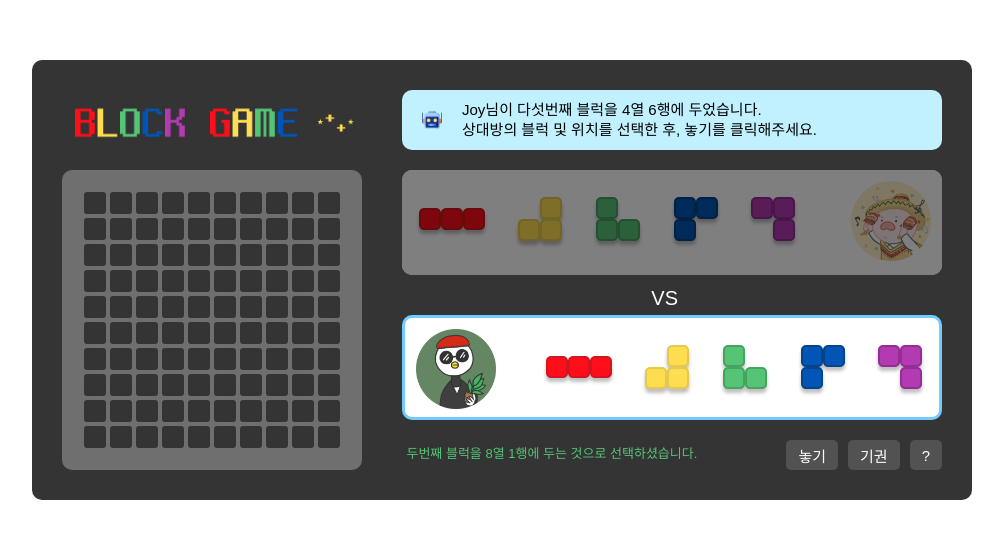
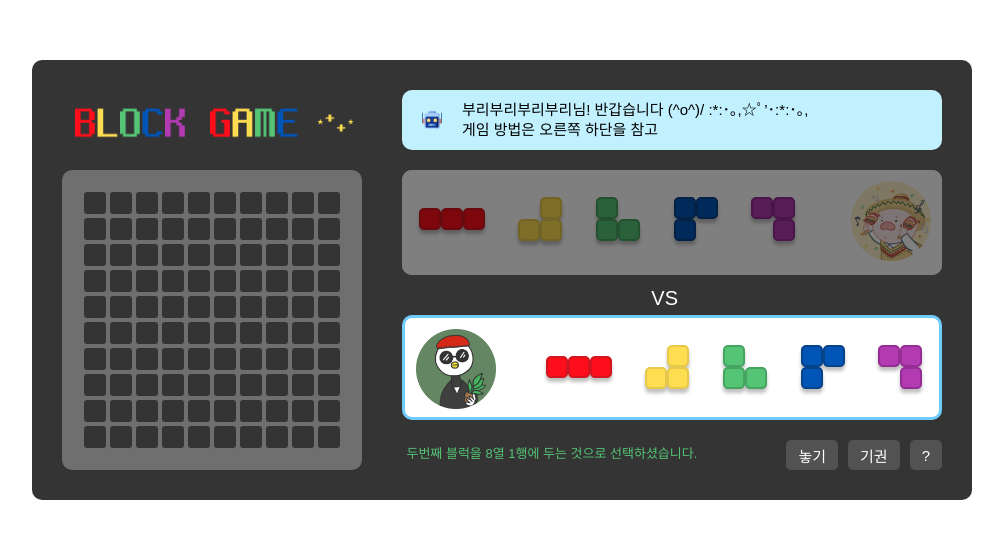
Before and after one commit to Joyhyonie/Payday_React_Block-Game, a React app: page /main in a window 1280 px wide. Shown: the part 120-658 px from the top of the page, without its empty margins (138-1141 px from the left). Built offline with nearby package versions, Linux system fonts and the light colour scheme; a web font is replaced by a local one.

Commit message:
✅ Test: Header의 typing text 동작 테스트

```diff
--- a/src/components/common/Header.js
+++ b/src/components/common/Header.js
@@ -1,20 +1,49 @@
-import React from "react";
+import React, { useEffect, useState } from "react";
 import miniLogo from "../../../public/images/mini-logo.png";
 import robot from "../../../public/images/robot.png";
 import MainCSS from "../../css/main.module.css";
 import TypingText from "./TypingText";
 function Header() {
+  /* Header 주요 역할 = 알맞은 infomation(text) 노출 */
+  let nickname = "부리부리부리부리"; // [임시]
+  let test = 0; // [임시]
+  const [text, setText] = useState("");
+  const [textParagraph, setTextParagraph] = useState(1);
+
+  useEffect(() => {
+    if (test === 0) {
+      const timer = setTimeout(() => {
+        setText(
+          nickname +
+            "님! 반갑습니다 (^o^)/ :*:･｡,☆ﾟ’･:*:･｡, \n" +
+            "게임 방법은 오른쪽 하단을 참고해주세요! 그럼 게임 시작 ~!",
+        );
+        setTextParagraph(2);
+      }, 2500);
+    } else if (test === 1) {
+      setText(
+        nickname +
+          "님이 다섯번째 블럭을 4열 6행에 두었습니다.\n" +
+          "상대방의 블럭 및 위치를 선택한 후, 놓기를 클릭해주세요.",
+      );
+      setTextParagraph(2);
+    } else if (test === 2) {
+      setText(
+        nickname + "님이 놓을 블럭 및 위치를 선택한 후, 놓기를 클릭해주세요.",
+      );
+      setTextParagraph(1);
+    } else if (test === 3) {
+      setText(nickname + "님이 블럭 및 위치를 골똘히 고민 중입니다.....");
+      setTextParagraph(1);
+    }
+  }, [test]);
+
   return (
     <div className={MainCSS.header}>
       <img src={miniLogo} className={MainCSS.miniLogo} alt="mini-logo" />
       <div className={MainCSS.desBox}>
         <img src={robot} className={MainCSS.robot} alt="robot" />
-        <TypingText
-          text={
-            "Joy님이 다섯번째 블럭을 4열 6행에 두었습니다.\n" +
-            "상대방의 블럭 및 위치를 선택한 후, 놓기를 클릭해주세요."
-          }
-        />
+        <TypingText text={text} textParagraph={textParagraph} />
       </div>
     </div>
   );
--- a/src/components/common/TypingText.js
+++ b/src/components/common/TypingText.js
@@ -1,5 +1,5 @@
 import React, { useState, useEffect } from "react";
-function TypingText({ text }) {
+function TypingText({ text, textParagraph }) {
   const [textBox, setTextBox] = useState("");
   const [count, setCount] = useState(0);
 
@@ -18,7 +18,11 @@ function TypingText({ text }) {
     return () => clearInterval(interval);
   });
 
-  return <pre>{textBox}</pre>;
+  return (
+    <pre style={{ marginTop: textParagraph === 1 ? "20px" : "10px" }}>
+      {textBox}
+    </pre>
+  );
 }
 
 export default TypingText;
--- a/src/css/main.module.css
+++ b/src/css/main.module.css
@@ -43,7 +43,6 @@ pre {
     font-family: 'Neo', sans-serif;
     font-size: 15px;
     line-height: 20px;
-    margin-top: 10px; /* [임시] 문장이 두 줄일 경우의 적정한 margin  */
 }
 
 .robot {
--- a/src/modals/InputModal.js
+++ b/src/modals/InputModal.js
@@ -10,7 +10,6 @@ function inputModal({ setInputModal }) {
   /* p태그 요소 */
   // ! 캐릭터를 선택해주세요.
   // ! 닉네임을 입력해주세요.
-  // ! 닉네임은 10자이내여야합니다.
   // ! 선공/후공을 선택해주세요.
 
   /* 선택된 캐릭터 활성화 css */
@@ -29,7 +28,7 @@ function inputModal({ setInputModal }) {
         <p>&nbsp;</p>
         <div className={ModalCSS.nicknameBox}>
           ▸ 닉네임 입력 <br />
-          <input type="text" />
+          <input type="text" maxLength={8} />
           <p>&nbsp;</p>
         </div>
         <div className={ModalCSS.checkBox}>
```
